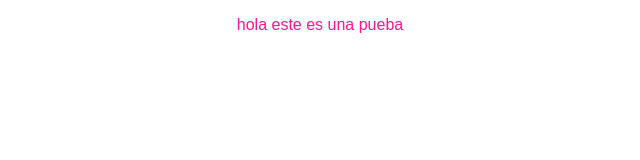
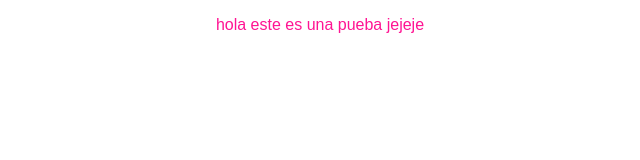
Before and after one commit to GuaiberS/test, a plain HTML site: page index.html in a window 1280 px wide. Shown: the full height of the page, 320-960 px from the left. Drawn offline with Linux system fonts and the light colour scheme.

Commit message:
Agregado al index jeje

```diff
--- a/index.html
+++ b/index.html
@@ -9,7 +9,7 @@
 </head>
 <body>
 
-    <p>  hola  este es una pueba </p>
+    <p>  hola  este es una pueba jejeje </p>
 
 </body>
 </html>
```
